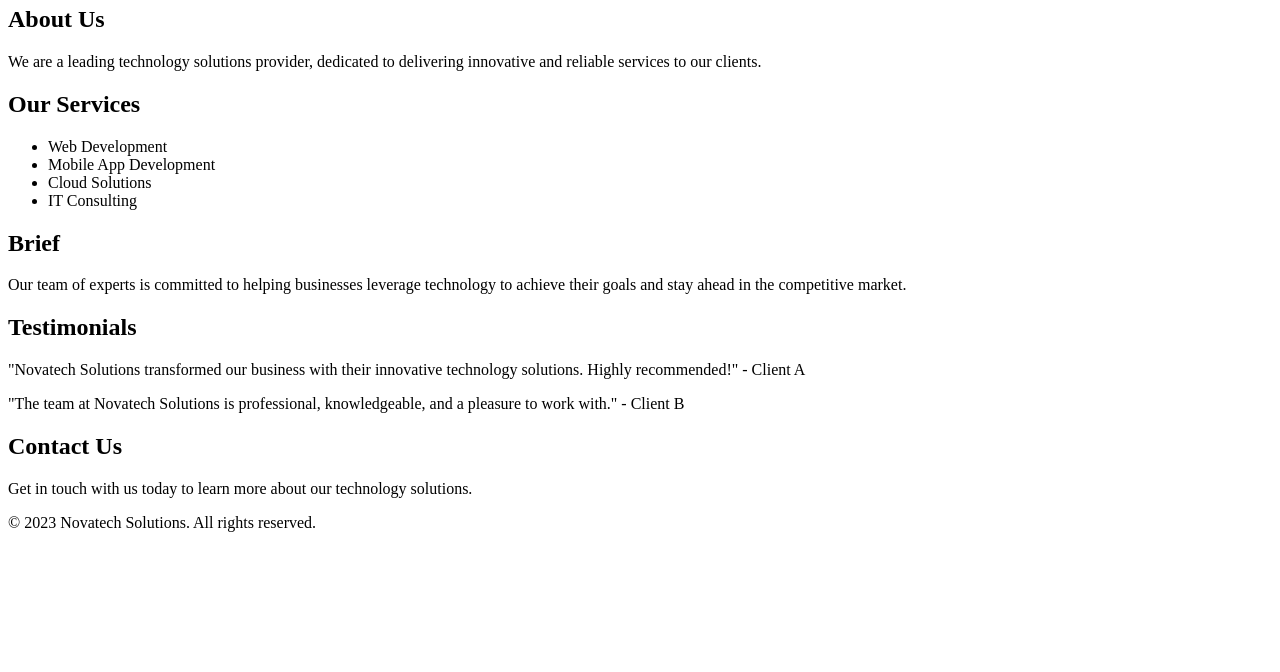
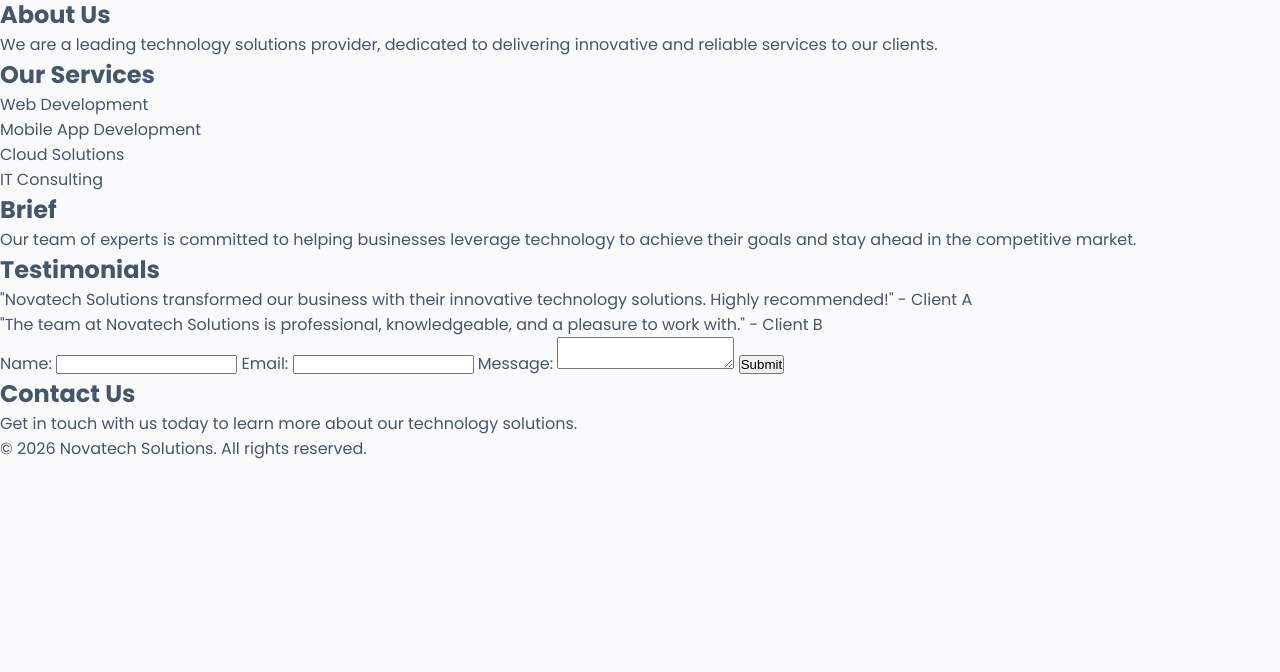
Before and after one commit to olatomide-web/novatech-landing-page, a plain HTML site: page index.html in a window 1280 px wide. Shown: the part 128-800 px from the top of the page. Drawn offline with Linux system fonts and the light colour scheme.

Commit message:
css properties set

```diff
--- a/index.html
+++ b/index.html
@@ -3,12 +3,16 @@
     <head>
         <meta charset="UTF-8">
         <meta name="viewport" content="width=device-width, initial-scale=1.0">
+        <!-- Preconnect to Google Fonts -->
+        <link rel="preconnect" href="https://fonts.googleapis.com">
+        <link rel="preconnect" href="https://fonts.gstatic.com" crossorigin>
+        <link href="https://fonts.googleapis.com/css2?family=Poppins:ital,wght@0,100;0,200;0,300;0,400;0,500;0,600;0,700;0,800;0,900;1,100;1,200;1,300;1,400;1,500;1,600;1,700;1,800;1,900&display=swap" rel="stylesheet">
         <link rel="stylesheet" href="style.css">
-        <title>novatech solutions</title>
+        <title>NovaTech Solutions | Software Development Company</title>
     </head>
     <body>
         <header>
-            logo
+            <img src="" alt="NovaTech Logo">
              <nav>
             <ul>
                 <li><a href="#home">Home</a></li>
@@ -19,9 +23,10 @@
         </nav>
         </header>
 
-        <main id="hero">
+        <main>
+            <section id="home">
 
-        </main>
+            </section>
 
             <section id="about">
                 <h2>About Us</h2>
@@ -38,7 +43,7 @@
                 </ul>
             </section>
 
-        <section id="brief">
+            <section id="why-choose-us">
                 <h2>Brief</h2>
                 <p>Our team of experts is committed to helping businesses leverage technology to achieve their goals and stay ahead in the competitive market.</p>
             </section>
@@ -51,14 +56,30 @@
             </section>
 
             <section id="contact">
+
+                <form action="submit_form.php" method="post">
+                    <label for="name">Name:</label>
+                    <input type="text" id="name" name="name" required>
+
+                    <label for="email">Email:</label>
+                    <input type="email" id="email" name="email" required>
+
+                    <label for="message">Message:</label>
+                    <textarea id="message" name="message" required></textarea>
+
+                    <button type="submit">Submit</button>
+                </form>
+
                 <h2>Contact Us</h2>
                 <p>Get in touch with us today to learn more about our technology solutions.</p>
             </section>
 
 
             <footer>
-            <p>&copy; 2023 Novatech Solutions. All rights reserved.</p>
+                <p>&copy; 2026 Novatech Solutions. All rights reserved.</p>
             </footer>
+        </main>
+
         <script src="script.js"></script>
     </body>
 </html>
--- a/style.css
+++ b/style.css
@@ -0,0 +1,76 @@
+*{
+    margin: 0;
+    padding: 0;
+    box-sizing: border-box;
+}
+
+:root{
+    /* Primary Colors */
+    --primary-color: #2563EB;
+    --primary-dark: #1D4ED8;
+    --primary-light: #DBEAFE;
+
+      /* Accent */
+    --accent-color: #10B981;
+
+    /* Neutral Colors */
+    --dark-color: #0F172A;
+    --text-color: #475569;
+    --light-text: #94A3B8;
+
+    /* Backgrounds */
+    --background-color: #F8FAFC;
+    --surface-color: #FFFFFF;
+
+    /* Borders */
+    --border-color: #E2E8F0;
+    --radius-sm: 8px;
+    --radius-md: 12px;
+    --radius-lg: 20px;
+    --radius-round: 999px;
+
+    /* Typography size*/
+    --font-family: 'Poppins', sans-serif;
+    --fs-small: .875rem;
+    --fs-body: 1rem;
+    --fs-h3: 1.5rem;
+    --fs-h2: 2.2rem;
+    --fs-h1: 3.5rem;
+
+    /*typography weight*/
+    --fw-regular: 400;
+    --fw-medium: 500;
+    --fw-semibold: 600;
+    --fw-bold: 700;
+
+    /* Spacing */
+    --space-xs: .5rem;
+    --space-sm: 1rem;
+    --space-md: 2rem;
+    --space-lg: 4rem;
+    --space-xl: 6rem;
+
+    /* Shadows */
+    --shadow-sm: 0 2px 8px rgba(0,0,0,.05);
+    --shadow-md: 0 10px 25px rgba(0,0,0,.08);
+    --shadow-lg: 0 20px 40px rgba(0,0,0,.12);
+
+    /* Transitions */
+    --transition: all .3s ease-in-out;
+
+    /*layout*/
+    --container-width: 1200px;
+
+}
+body{
+    font-family: var(--font-family);
+    font-size: var(--fs-body);
+    color: var(--text-color);
+    background-color: var(--background-color);
+}
+
+.container{
+    max-width: var(--container-width);
+    margin-inline: auto;
+    padding-inline: var(--space-md);
+}
```
Lines whose indentation alone changed are shown as unchanged.
